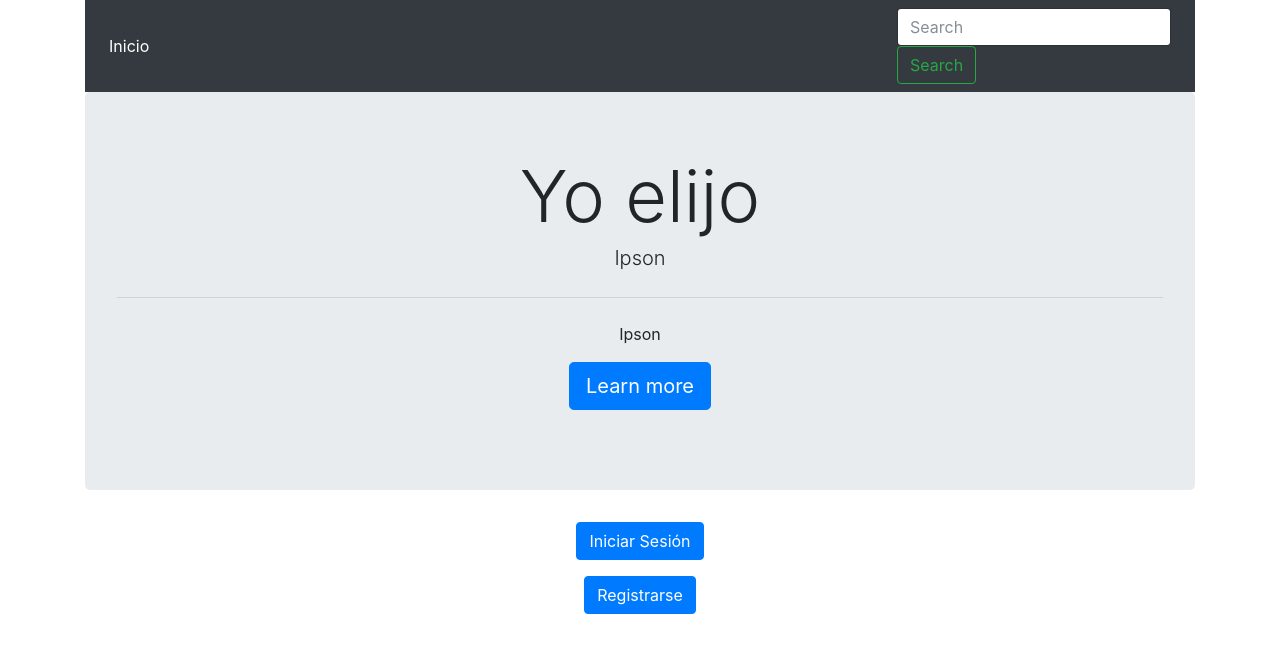
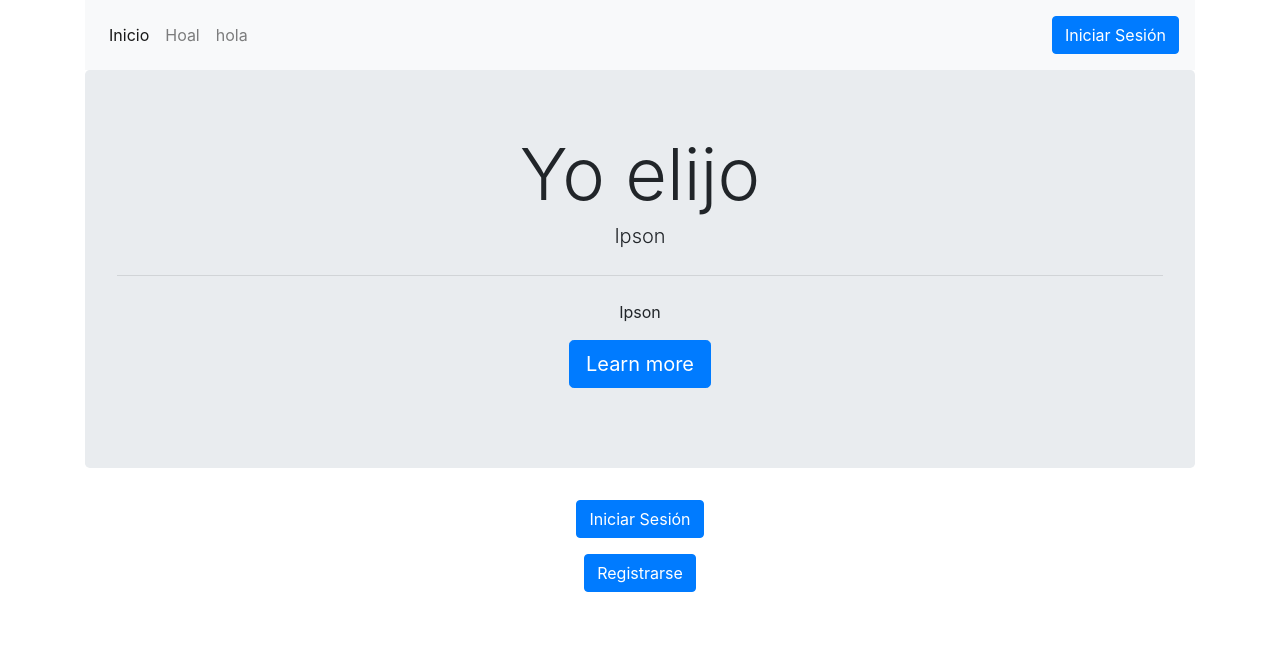
Before and after one commit to aflaster11/Programathon2017, a website: page src/index.html in a window 1280 px wide. Drawn offline with nearby package versions, Linux system fonts and the light colour scheme.

Commit message:
Cambios
Generales

```diff
--- a/src/index.html
+++ b/src/index.html
@@ -11,28 +11,26 @@
     <body>
         <div class="container" >
              <header>
-              <nav class="navbar navbar-expand-lg  navbar-dark bg-dark">
+              <nav class="navbar navbar-expand-lg  navbar-light bg-light justify-content-between">
                      <button class="navbar-toggler" type="button" data-toggle="collapse" data-target="#navbarSupportedContent" aria-controls="navbarSupportedContent" aria-expanded="false" aria-label="Toggle navigation">
                          <span class="navbar-toggler-icon"></span>
                      </button>
-
                       <div class="collapse navbar-collapse" id="navbarSupportedContent">
                         <ul class="navbar-nav mr-auto">
                           <li class="nav-item active">
                             <a class="nav-link" href="#"> Inicio <span class="sr-only">(current)</span></a>
                           </li>
                           <li class="nav-item">
-                        <a class="nav-link" href="puntuaciones.html"></a>
+                            <a class="nav-link" href="puntuaciones.html">Hoal</a>
                           </li>
                           <li class="nav-item">
-                        <a class="nav-link" href="agregarjuegos.html"></a>
+                            <a class="nav-link" href="agregarjuegos.html">hola</a>
                           </li>
                         </ul>
+                        <a class="navbar-text">
+                            <button class="btn btn-primary"> Iniciar Sesión </button>
+                         </a>
                       </div>
-                  <form class="form-inline my-2 my-lg-0">
-                  <input class="form-control mr-sm-2" type="text" placeholder="Search" aria-label="Search">
-                  <button class="btn btn-outline-success my-2 my-sm-0" type="submit">Search</button>
-    </form>
                 </nav>
             </header>
           </div>
@@ -52,6 +50,8 @@
             <p class ="text-center"><button class="btn btn-primary"> Registrarse </button></p>
 
         </div>
+    <script src="https://cdnjs.cloudflare.com/ajax/libs/popper.js/1.11.0/umd/popper.min.js"integrity="sha384-b/U6ypiBEHpOf/4+1nzFpr53nxSS+GLCkfwBdFNTxtclqqenISfwAzpKaMNFNmj4" crossorigin="anonymous"></script>
+    <script src="https://maxcdn.bootstrapcdn.com/bootstrap/4.0.0-beta/js/bootstrap.min.js"integrity="sha384-h0AbiXch4ZDo7tp9hKZ4TsHbi047NrKGLO3SEJAg45jXxnGIfYzk4Si90RDIqNm1" crossorigin="anonymous"></script>
     <script src="index.js" type="text/javascript"></script>
     </body>
 </html>
```
Also changed, not shown: src/admin.html (added, +10 -0 lines), admin.html (deleted), 1 other file. Lines whose indentation alone changed are shown as unchanged.
